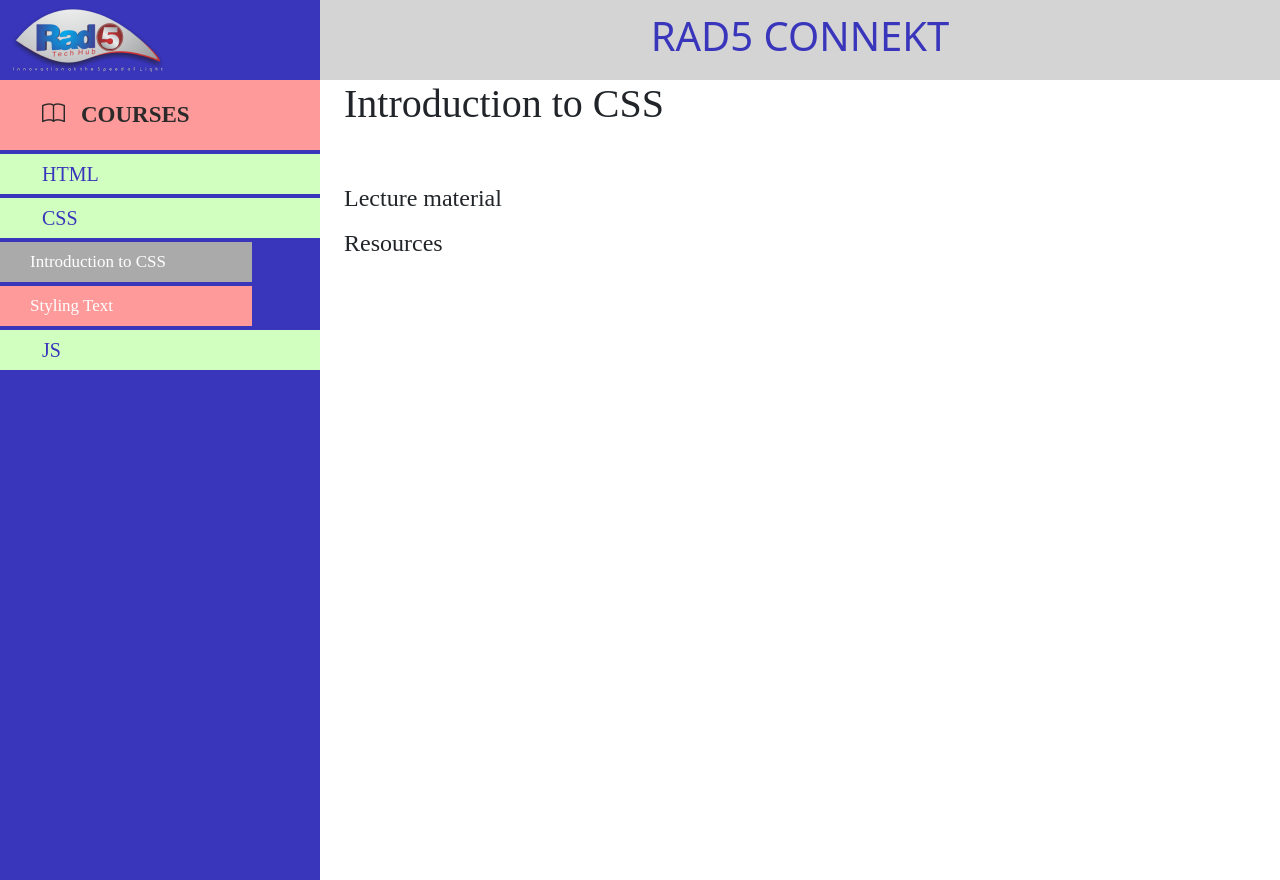
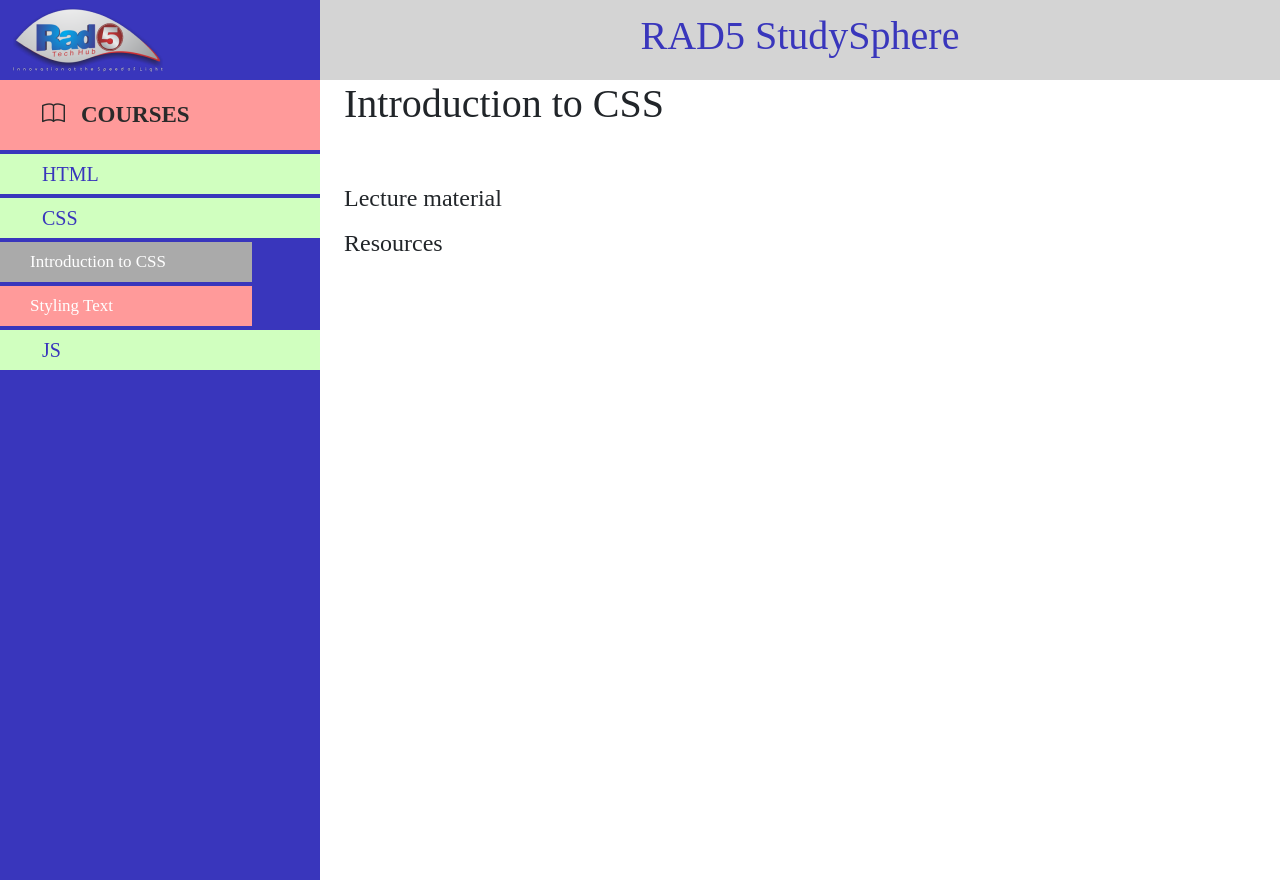
Before and after one commit to Neche-Stephen/course-materials, a React (Create React App) app: page /css in a window 1280 px wide. Built offline with nearby package versions, Linux system fonts and the light colour scheme.

Commit message:
Changed the navbar title to StudySphere

```diff
--- a/src/component/aside/Aside.jsx
+++ b/src/component/aside/Aside.jsx
@@ -28,7 +28,7 @@ function Aside(props) {
                   </Col>
                 </Row>
 
-                <Link className='aside-row aside-link mb-1 row' to='/html'>
+                <Link onClick={handleShow} className='aside-row aside-link mb-1 row' to='/html'>
                       <Col>HTML</Col>
                 </Link>
                 {
--- a/src/component/navbar/Navbar.css
+++ b/src/component/navbar/Navbar.css
@@ -4,13 +4,17 @@
 
 .navbar-menu{
     background-color:#D4D4D4;
+    font-family: Montserrat;
 }
 .navbar-title{
     background-color:#D4D4D4;
     color: #3936BC;
 }
 
-
 .navbar-height{
     height: 80px;
 }
+
+.navbar-height button{
+    all : unset;
+}
--- a/src/component/navbar/Navbar.jsx
+++ b/src/component/navbar/Navbar.jsx
@@ -23,9 +23,9 @@ export default function Navbar({handleShow}) {
               <div className='d-flex align-items-center navbar-height'><button onClick={handleShow} className="bi bi-justify"></button></div>
         </Col>
 
-        <Col xs = '6' lg ='9' className='p-0' >
+        <Col xs = '8' sm ='6' lg ='9' className='p-0' >
                 <div className='navbar-title navbar-height d-flex justify-content-center align-items-center'>
-                      <h1>RAD5 CONNEKT</h1>
+                      <h1 style={{whiteSpace:'nowrap'}}>RAD5 StudySphere</h1>
                 </div>
         </Col>
 
```
